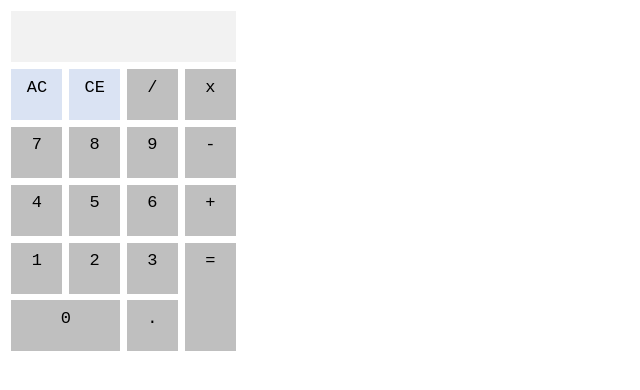
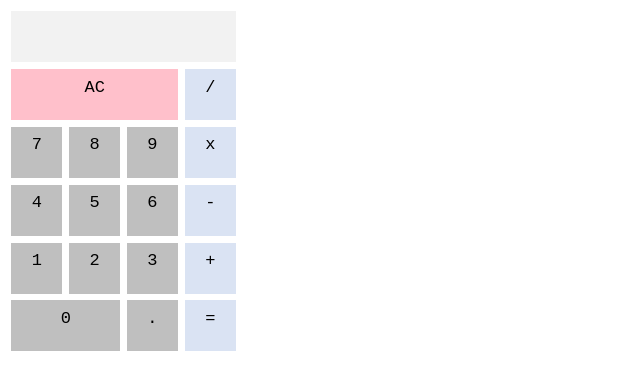
Before and after one commit to basantos/Javascript-Calculator, a plain HTML site: page index.html in a window 1280 px wide. Shown: the whole page, without its empty margins (0-640 px from the left). Drawn offline with nearby package versions, Linux system fonts and the light colour scheme.

Commit message:
Remove 'CE' button and change css layout and colors

```diff
--- a/index.html
+++ b/index.html
@@ -13,14 +13,8 @@
       <section id="ac" class="calcbutton">
         AC
       </section><!--
-      --><section id="ce" class="calcbutton">
-        CE
-      </section><!--
       --><section id="divide-button" class="display-enabled-value operator-button" data-value="/">
         /
-      </section><!--
-      --><section id="multiply-button" class="display-enabled-value operator-button" data-value="x">
-        x
       </section>
     </div>
     <div class="row">
@@ -33,8 +27,8 @@
       --><section class="display-enabled-value" data-value="9">
         9
       </section><!--
-      --><section id="subtract-button" class="display-enabled-value operator-button" data-value="-">
-        -
+      --><section id="multiply-button" class="display-enabled-value operator-button" data-value="x">
+        x
       </section>
     </div>
     <div class="row">
@@ -47,8 +41,8 @@
       --><section class="display-enabled-value" data-value="6">
         6
       </section><!--
-      --><section id="add-button" class="display-enabled-value operator-button" data-value="+">
-        +
+      --><section id="subtract-button" class="display-enabled-value operator-button" data-value="-">
+        -
       </section>
     </div>
     <div class="row">
@@ -61,8 +55,8 @@
       --><section class="display-enabled-value" data-value="3">
         3
       </section><!--
-      --><section id="equals-button" class="operator-button">
-        =
+      --><section id="add-button" class="display-enabled-value operator-button" data-value="+">
+        +
       </section>
     </div>
     <div class="row">
@@ -71,6 +65,9 @@
       </section><!--
       --><section class="display-enabled-value" data-value=".">
         .
+      </section><!--
+      --><section id="equals-button" class="operator-button">
+        =
       </section>
     </div>
 
--- a/style.css
+++ b/style.css
@@ -28,11 +28,11 @@ section {
 
 section:hover {
   cursor: pointer;
-  background-color: pink;
+  background-color: #858585;
 }
 
 section:active {
-  background-color: #ff748c;
+  background-color: #5f5f5f;
 }
 
 P {
@@ -40,23 +40,31 @@ P {
   margin: 6px auto;
 }
 
-#equals-button {
-  height: 5.4em;
-  position: absolute;
-}
-
 #zero {
   width: 5.4em;
 }
 
-#ac, #ce {
+#ac {
+  width: 8.8em;
+  background-color: #ffc0cb;
+}
+
+#ac:hover {
+  background-color: #ff526f;
+}
+
+#ac:active {
+  background-color: #d90026;
+}
+
+.operator-button {
   background-color: #dae3f3;
 }
 
-#ac:hover, #ce:hover {
+.operator-button:hover {
   background-color: #87ceff;
 }
 
-#ac:active, #ce:active {
+.operator-button:active {
   background-color: #4f93cc;
 }
```
